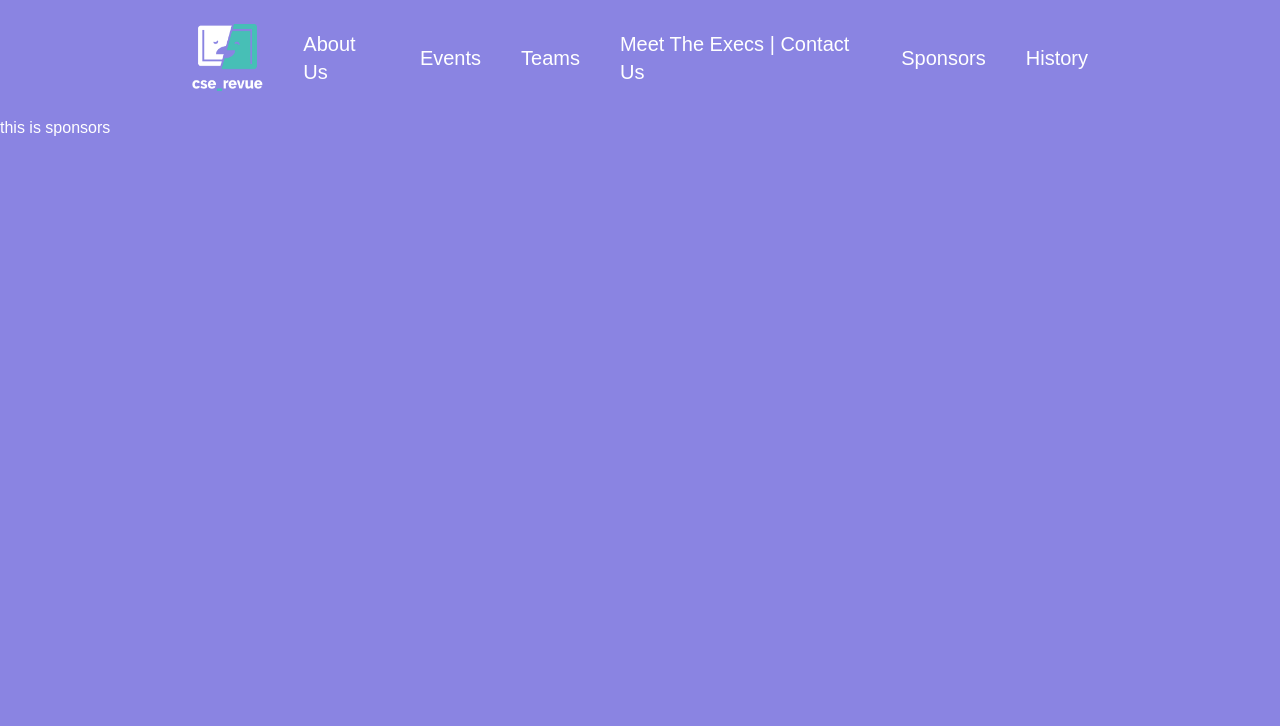
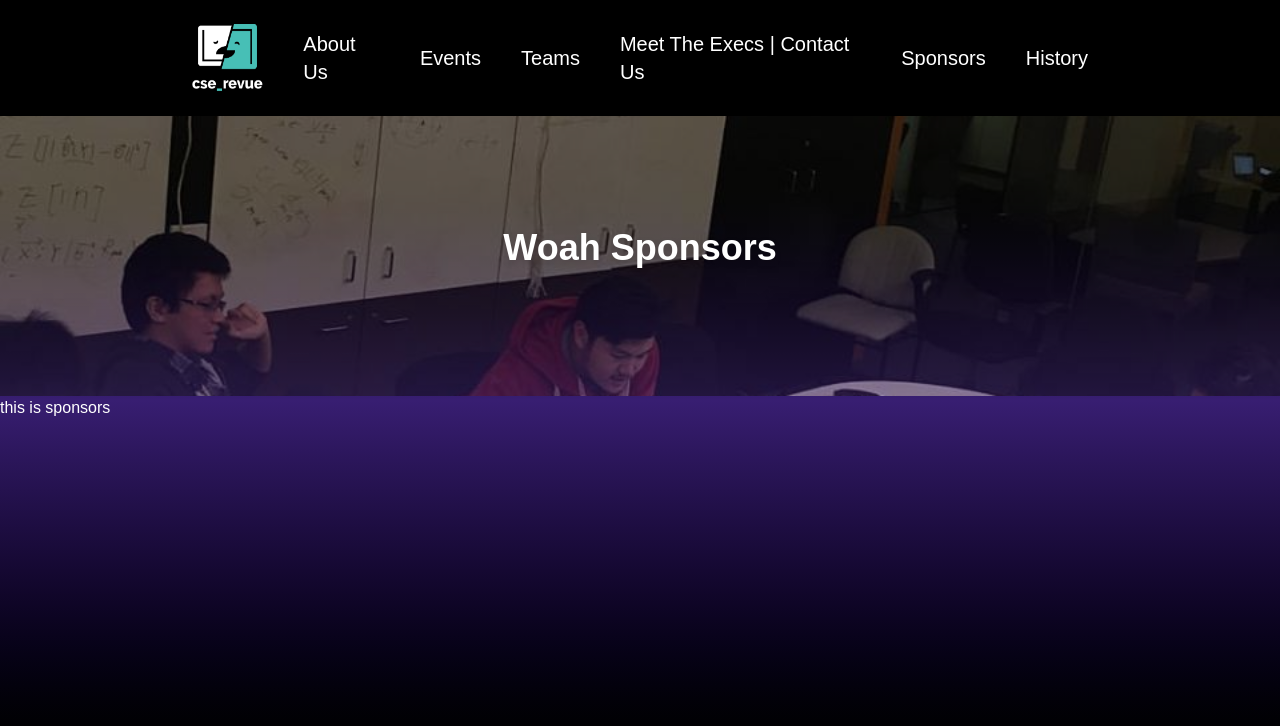
Before and after one commit to cse-revue/cserevue-website, a Next.js app: page /sponsors in a window 1280 px wide. Shown: the top 726 px of the page. Built offline with nearby package versions, Linux system fonts and the light colour scheme.

Commit message:
heading created with questionable standin photos

```diff
--- /dev/null
+++ b/app/(components)/header.tsx
@@ -0,0 +1,43 @@
+"use react"
+
+import React from 'react';
+import Image from "next/image";
+import { motion } from 'framer-motion';
+
+export interface HeaderInfo {
+  title: string;
+  image?: string;
+	subheading?: string;
+}
+
+const Header: React.FC<HeaderInfo> = ({title, image, subheading}) => {
+  return (
+    <div className="relative overflow-hidden w-full h-70 items-center">
+      <motion.div className="text-white" initial={{ opacity: 0, y: 0 }} animate={{ opacity: 1, y: 0 }} transition={{ duration: 1 }}>
+        {/**optional image background */}
+        {image ? (
+          <Image
+            src={image}
+            alt={title + " image"}
+            fill
+            className="object-center object-cover opacity-50"
+          />
+        ): (
+          <div className='w-full h-full'></div>
+        )}
+
+        {/**text overlay */}
+        <div className='absolute inset-0 flex flex-col items-center justify-center p-4 text-center'>
+          <h1 className="text-4xl font-bold text-white mb-4 drop-shadow-md">
+            {title}
+          </h1>
+          <p className="text-lg text-white drop-shadow-md">
+            {subheading}
+          </p>
+        </div>
+      </motion.div>
+    </div>
+  )
+}
+
+export default Header
--- a/app/about-us/page.tsx
+++ b/app/about-us/page.tsx
@@ -2,11 +2,20 @@
 
 import React from "react";
 import { Navbar } from ".././(components)/navbar";
+import Header from ".././(components)/header"
 
 export default function About() {
   return (
-    <div className="w-full bg-[#8A84E2] min-h-screen text-white">
+    <div className="w-full min-h-screen text-white
+        bg-gradient-to-b
+        from-black from-20%
+        via-[#381E72] via-[percentage:20%_90%]
+        to-[#000000] to-100%">
       <Navbar />
+      <Header
+        title="ABOUT US"
+        image="/images/teams/cast.b91cf1d8.jpg"
+      />
       this is about-us
     </div>
   )
--- a/app/events/page.tsx
+++ b/app/events/page.tsx
@@ -2,11 +2,20 @@
 
 import React from "react";
 import { Navbar } from ".././(components)/navbar";
+import Header from "../(components)/header";
 
 export default function Events() {
   return (
-    <div className="w-full bg-[#8A84E2] min-h-screen text-white">
+    <div className="w-full min-h-screen text-white
+        bg-linear-to-b
+        from-black from-20%
+        via-[#381E72] via-[percentage:20%_90%]
+        to-[#000000] to-100%">
       <Navbar />
+      <Header
+        title="Upcoming Events"
+        image="/images/teams/vocals.d6a5c5d0.jpg"
+      />
       this is events
     </div>
   )
--- a/app/history/page.tsx
+++ b/app/history/page.tsx
@@ -2,11 +2,20 @@
 
 import React from "react";
 import { Navbar } from ".././(components)/navbar";
+import Header from "../(components)/header";
 
 export default function History() {
   return (
-    <div className="w-full bg-[#8A84E2] min-h-screen text-white">
+    <div className="w-full min-h-screen text-white
+        bg-linear-to-b
+        from-black from-20%
+        via-[#381E72] via-[percentage:20%_90%]
+        to-[#000000] to-100%">
       <Navbar />
+      <Header
+        title="See Our Past Shows"
+        image="/images/teams/hospitality.37e9f532.jpg"
+      />
       this is history
       <div>potentially like a timeline kinda thing?</div>
     </div>
--- a/app/meet-the-team-contact-us/page.tsx
+++ b/app/meet-the-team-contact-us/page.tsx
@@ -2,11 +2,19 @@
 
 import React from "react";
 import { Navbar } from ".././(components)/navbar";
+import Header from "../(components)/header";
 
 export default function ContactUs() {
   return (
-    <div className="w-full bg-[#8A84E2] min-h-screen text-white">
+    <div className="w-full min-h-screen text-white
+        bg-linear-to-b
+        from-black from-20%
+        via-[#381E72] via-[percentage:20%_90%]
+        to-[#000000] to-100%">
       <Navbar />
+      <Header
+        title="Contact Us"
+      />
       this is meet the team/contact us
     </div>
   )
--- a/app/sponsors/page.tsx
+++ b/app/sponsors/page.tsx
@@ -2,11 +2,20 @@
 
 import React from "react";
 import { Navbar } from ".././(components)/navbar";
+import Header from "../(components)/header";
 
 export default function Sponsors() {
   return (
-    <div className="w-full bg-[#8A84E2] min-h-screen text-white">
+    <div className="w-full min-h-screen text-white
+        bg-linear-to-b
+        from-black from-20%
+        via-[#381E72] via-[percentage:20%_90%]
+        to-[#000000] to-100%">
       <Navbar />
+      <Header
+        title="Woah Sponsors"
+        image="/images/teams/webmin.fd05e87d.jpg"
+      />
       this is sponsors
     </div>
   )
--- a/app/teams/page.tsx
+++ b/app/teams/page.tsx
@@ -2,6 +2,7 @@
 
 import React from "react";
 import { Navbar } from ".././(components)/navbar";
+import Header from ".././(components)/header"
 
 interface teamInfo {
   teamName: string,
@@ -12,8 +13,16 @@ interface teamInfo {
 
 const Teams = () => {
   return (
-    <div className="w-full bg-[#8A84E2] min-h-screen text-white">
+    <div className="w-full min-h-screen text-white
+        bg-linear-to-b
+        from-black from-20%
+        via-[#381E72] via-[percentage:20%_90%]
+        to-[#000000] to-100%">
       <Navbar />
+      <Header
+        title="Discover Our Teams"
+        image="/images/teams/tech.63e0c237.jpg"
+      />
       this is teams
       <div>use like teams.map to create team cards that can expand</div>
     </div>
```
